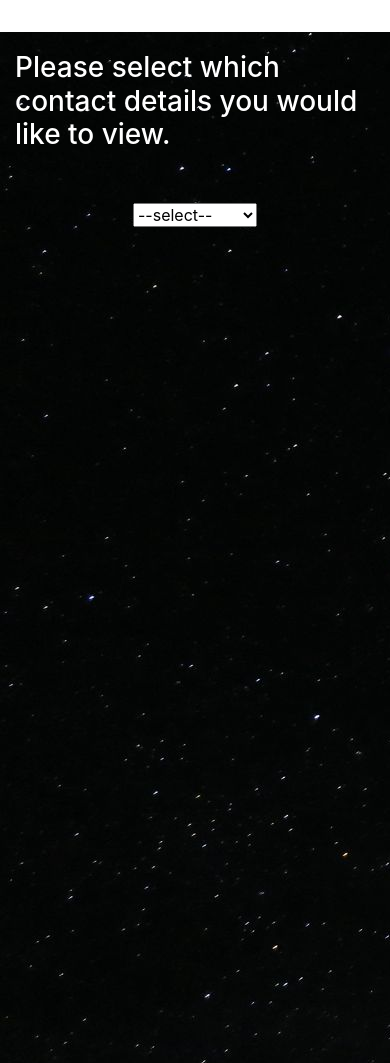
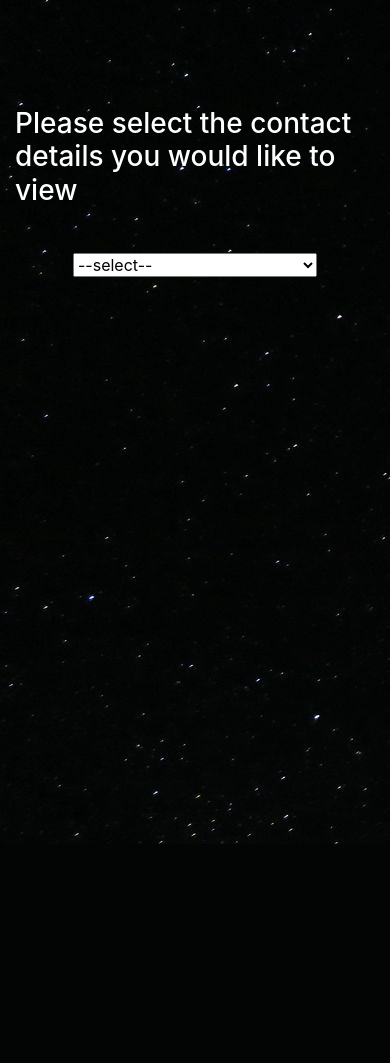
Before and after one commit to pxa3203/MainWork, a PHP site: page /contact.html in a window 390 px wide. After the commit the page ends 844 px from the top, so only its background shows below. Run offline with PHP 8.4, Linux system fonts and the light colour scheme.

Commit message:
simplified code, formatted spacing

```diff
--- a/Resume Website/contact.html
+++ b/Resume Website/contact.html
@@ -19,7 +19,7 @@
         <div class="container">
             <div id="navbarSupportedContent" class="collapse navbar-collapse">
                 <ul class="navbar-nav mx-auto">
-                    <li class="nav-item active"><a href="index.html" class="nav-link text-uppercase font-weight-bold">Home <span class="sr-only">(current)</span></a></li>
+                    <li class="nav-item"><a href="index.html" class="nav-link text-uppercase font-weight-bold">Home <span class="sr-only">(current)</span></a></li>
                     <li class="nav-item"><a href="education.html" class="nav-link text-uppercase font-weight-bold">Education</a></li>
                     <li class="nav-item"><a href="experience.html" class="nav-link text-uppercase font-weight-bold">Experience</a></li>
                     <li class="nav-item"><a href="contact.html" class="nav-link text-uppercase font-weight-bold">Contact</a></li>
@@ -31,7 +31,7 @@
     <div class="container" id="contact">
         <div class="row">
             <div class="col-md-12">
-                <h3>Please select which contact details you would like to view.</h3>
+                <h3>Please select the contact details you would like to view</h3>
             </div>
         </div>
     </div>
@@ -40,8 +40,8 @@
             <div class="col-md-4">
                 <select name="contactInfo" id="contactInfo" onchange="showContact()">
                 <option value="select">--select--</option>
-                <option value="United States">United States</option>
-                <option value="Australia">Australia</option>
+                <option value="United States">United States Contact Details</option>
+                <option value="Australia">Australia Contact Details</option>
                 </select>
             </div>
         </div>
@@ -49,7 +49,8 @@
 
     <div class="container" id="contactDisplayInfo">
         <div class="row">
-            <div class="col-lg-6">
+            <div class="col-lg-12">
+                <div class="USContact" id="USContact">
                     <div class="USContactAddr" id="USContactAddr">
                         <h4>Address:</h4>
                         <p>1230 204th PL SE</p>
@@ -59,7 +60,7 @@
                         <h4>Phone No:</h4>
                         <p>+1 (425) 786-3534</p>
                     </div>
-
+                </div>
                 <div class="AUContactAddr" id="AUContactAddr">
                     <h4>Address:</h4>
                     <p>Unit 111 668 Bourke St.</p>
--- a/Resume Website/css/style.css
+++ b/Resume Website/css/style.css
@@ -1,46 +1,36 @@
-html,
-body {
-    height: 100%;
-}
-
 .container {
-    height: 100%;
     display: flex;
     justify-content: center;
     align-items: center;
 }
 
+#photo {
+    margin-top: 110pt;
+}
+
 #contact {
-    height: 25%;
+    margin-top: 80pt;
+    margin-bottom: 28pt;
     color: #fff;
 }
 
 #contactSelect {
     height: 1%;
+    margin-bottom: 50pt;
 }
 
 #contactDisplayInfo {
     color: #fff;
 }
 
-#USContactAddr {
-    display: none;
-}
-
+#USContactAddr,
 #USContactNo {
     display: none;
 }
 
-#AUContactAddr {
-    display: none;
-}
-
+#AUContactAddr,
 #AUContactNo {
     display: none;
-}
-
-.navbar {
-    transition: all 0.4s;
 }
 
 .navbar .nav-link {
@@ -48,46 +38,7 @@ body {
 }
 
 .navbar .nav-link:hover,
-.navbar .nav-link:focus {
+.navbar .nav-link:active {
     color: yellow;
     text-decoration: none;
 }
-
-.navbar .navbar-brand {
-    color: #fff;
-}
-
-
-/* Change navbar styling on scroll */
-
-.navbar.active {
-    background: #fff;
-    box-shadow: 1px 2px 10px rgba(0, 0, 0, 0.1);
-}
-
-.navbar.active .nav-link {
-    color: #555;
-}
-
-.navbar.active .nav-link:hover,
-.navbar.active .nav-link:focus {
-    color: #555;
-    text-decoration: none;
-}
-
-.navbar.active .navbar-brand {
-    color: #555;
-}
-
-
-/* Change navbar styling on small viewports */
-
-@media (max-width: 991.98px) {
-    .navbar {
-        background: #fff;
-    }
-    .navbar .navbar-brand,
-    .navbar .nav-link {
-        color: #555;
-    }
-}
--- a/Resume Website/education.html
+++ b/Resume Website/education.html
@@ -19,7 +19,7 @@
         <div class="container">
             <div id="navbarSupportedContent" class="collapse navbar-collapse">
                 <ul class="navbar-nav mx-auto">
-                    <li class="nav-item active"><a href="index.html" class="nav-link text-uppercase font-weight-bold">Home <span class="sr-only">(current)</span></a></li>
+                    <li class="nav-item"><a href="index.html" class="nav-link text-uppercase font-weight-bold">Home <span class="sr-only">(current)</span></a></li>
                     <li class="nav-item"><a href="education.html" class="nav-link text-uppercase font-weight-bold">Education</a></li>
                     <li class="nav-item"><a href="experience.html" class="nav-link text-uppercase font-weight-bold">Experience</a></li>
                     <li class="nav-item"><a href="contact.html" class="nav-link text-uppercase font-weight-bold">Contact</a></li>
--- a/Resume Website/experience.html
+++ b/Resume Website/experience.html
@@ -19,7 +19,7 @@
         <div class="container">
             <div id="navbarSupportedContent" class="collapse navbar-collapse">
                 <ul class="navbar-nav mx-auto">
-                    <li class="nav-item active"><a href="index.html" class="nav-link text-uppercase font-weight-bold">Home <span class="sr-only">(current)</span></a></li>
+                    <li class="nav-item"><a href="index.html" class="nav-link text-uppercase font-weight-bold">Home <span class="sr-only">(current)</span></a></li>
                     <li class="nav-item"><a href="education.html" class="nav-link text-uppercase font-weight-bold">Education</a></li>
                     <li class="nav-item"><a href="experience.html" class="nav-link text-uppercase font-weight-bold">Experience</a></li>
                     <li class="nav-item"><a href="contact.html" class="nav-link text-uppercase font-weight-bold">Contact</a></li>
--- a/Resume Website/index.html
+++ b/Resume Website/index.html
@@ -19,7 +19,7 @@
         <div class="container">
             <div id="navbarSupportedContent" class="collapse navbar-collapse">
                 <ul class="navbar-nav mx-auto">
-                    <li class="nav-item active"><a href="index.html" class="nav-link text-uppercase font-weight-bold">Home <span class="sr-only">(current)</span></a></li>
+                    <li class="nav-item"><a href="index.html" class="nav-link text-uppercase font-weight-bold">Home <span class="sr-only">(current)</span></a></li>
                     <li class="nav-item"><a href="education.html" class="nav-link text-uppercase font-weight-bold">Education</a></li>
                     <li class="nav-item"><a href="experience.html" class="nav-link text-uppercase font-weight-bold">Experience</a></li>
                     <li class="nav-item"><a href="contact.html" class="nav-link text-uppercase font-weight-bold">Contact</a></li>
@@ -29,8 +29,8 @@
         </div>
     </nav>
 
-    <div class="container">
-        <div class="col-sm-6">
+    <div class="container" id="photo">
+        <div class="col-lg-6">
             <img class="img-thumbnail" src="assets/images/headshot.jpg">
             <p></p>
             <h4 style="text-align: center; color: white;">Student, Photographer, Human</h4>
```
Lines whose indentation alone changed are shown as unchanged.
